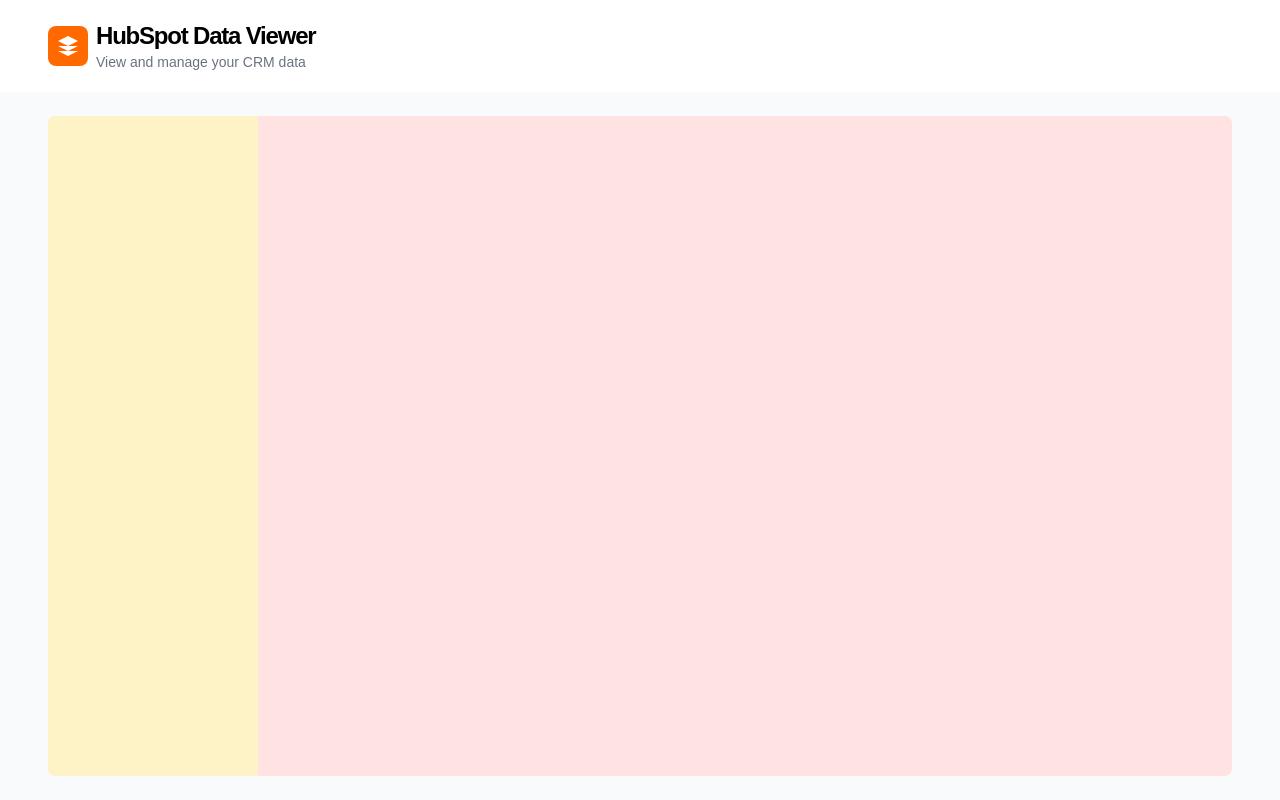
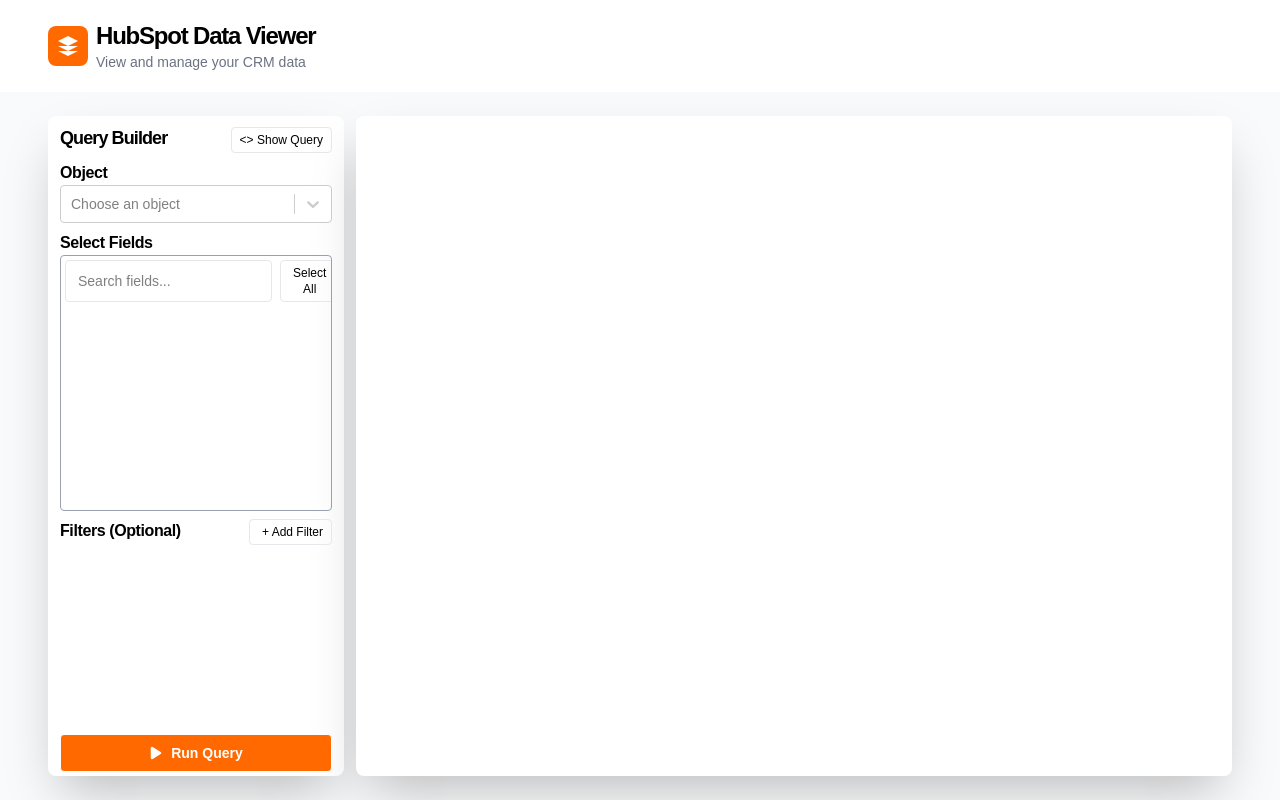
Before and after one commit to adityaswarupparida/hubspot-data-viewer, a Next.js app in the folder frontend/: page / in a window 1280 px wide. Built offline with nearby package versions, Linux system fonts and the light colour scheme.

Commit message:
Add query builder layout

```diff
--- a/frontend/app/components/Dashboard.tsx
+++ b/frontend/app/components/Dashboard.tsx
@@ -58,7 +58,7 @@ export const Dashboard = () => {
     return (
         <div className="flex justify-center items-center w-full h-full">
             <div className="px-12 py-6 w-full h-full">
-                <div className="bg-orange-100 hover:bg-orange-200 w-full h-full rounded-lg">
+                <div className="w-full h-full rounded-lg">
                     <HubSpotDashboard />
                 </div>
             </div>
--- a/frontend/app/components/DataTable.tsx
+++ b/frontend/app/components/DataTable.tsx
@@ -74,14 +74,18 @@ export const DataTable = ({ properties, records }: {
     })
 
     return (
+        <div className="overflow-hidden h-full">
+            <div className="text-lg tracking-tighter font-semibold pl-3 py-2">
+                Query Results ({records.length} records)
+            </div>
         <div className="overflow-x-auto">
-            <table className="border-collapse">
-                <thead className="bg-gray-200">
+            <table className="border-collapse text-sm">
+                <thead className="bg-gray-100">
                     {table.getHeaderGroups().map(hg => (
                         <tr key={hg.id}>
                             {hg.headers.map(header => (
                                 <th key={header.id}
-                                    className="border px-2"
+                                    className="border border-gray-300 px-2 py-1"
                                 >
                                     {flexRender(
                                         header.column.columnDef.header,
@@ -94,15 +98,17 @@ export const DataTable = ({ properties, records }: {
                 </thead>
                 <tbody>
                     {table.getRowModel().rows.map(row => (
-                        <tr key={row.id} className="bg-white hover:bg-gray-50">
+                        <tr key={row.id} className="bg-white hover:bg-orange-50">
                             {row.getVisibleCells().map(cell => (
                                 <td key={cell.id}
-                                    className="border w-40 text-md px-2 text-nowrap"
+                                    className="border border-gray-300 w-52 text-md px-2 py-1"
                                 >
-                                    {flexRender(
-                                        cell.column.columnDef.cell,
-                                        cell.getContext()
-                                    )}
+                                    <div className="truncate w-52">
+                                        {flexRender(
+                                            cell.column.columnDef.cell,
+                                            cell.getContext()
+                                        )}
+                                    </div>
                                 </td>
                             ))}
                         </tr>
@@ -110,5 +116,6 @@ export const DataTable = ({ properties, records }: {
                 </tbody>
             </table>
         </div>
+        </div>
     );
 }
--- a/frontend/app/components/HubSpotDashboard.tsx
+++ b/frontend/app/components/HubSpotDashboard.tsx
@@ -2,6 +2,7 @@
 import { useEffect, useState } from "react";
 import { CRMObjectProperty, CRMObjectRecord, DataTable } from "./DataTable";
 import { LoadContacts } from "../utils";
+import { QueryBuilder } from "./QueryBuilder";
 
 export const HubSpotDashboard = () => {
     const [data, setData] = useState<CRMObjectRecord[]>([]);
@@ -27,35 +28,11 @@ export const HubSpotDashboard = () => {
     }, []);
 
     return (
-        <div className="w-full h-full flex bg-red-100 rounded-lg">
-            <div className="w-64 h-full rounded-l-lg bg-amber-100"></div>
-            <div className="w-full h-full">
-                {/* <table className="w-full border border-collapse border-gray-500">
-                    <thead>
-                        <tr>
-                            <th>
-                                Contact
-                            </th>
-                             <th>
-                                Contact
-                            </th>
-                             <th>
-                                Contact
-                            </th>
-                             <th>
-                                Contact
-                            </th>
-                        </tr>
-                    </thead>
-                    <tbody>
-                        <tr>
-                            <td>6</td>
-                            <td>7</td>
-                            <td>8</td>
-                            <td>9</td>
-                        </tr>
-                    </tbody>
-                </table> */}
+        <div className="w-full h-full flex gap-3 rounded-lg">
+            <div className="w-1/4 shrink-0 h-full rounded-lg bg-white shadow-2xl">
+                <QueryBuilder properties={columns}/>
+            </div>
+            <div className="flex-1 h-full bg-white rounded-lg shadow-2xl overflow-hidden">
                 { !loading && <DataTable records={data} properties={columns}/>}
             </div>
         </div>
--- /dev/null
+++ b/frontend/app/components/QueryBuilder.tsx
@@ -0,0 +1,128 @@
+"use client"
+import { FaPlay } from "react-icons/fa6";
+import { CRMObjectProperty } from "./DataTable";
+import { useState } from "react";
+import Select from 'react-select';
+
+export const QueryBuilder = ({ properties }: {
+    properties:  CRMObjectProperty[]
+}) => {
+    const [showQuery, setShowQuery] = useState<boolean>(false);
+    const [selectAll, setSelectAll] = useState<boolean>(false);
+    const [fieldFilter, setFieldFilter] = useState<string>("");
+    const options = [
+        { value: 'contacts', label: 'Contacts' },
+        { value: 'carts', label: 'Carts' }
+    ]
+    return (
+        <div className="px-3 py-2 mx-auto w-full h-full relative">
+            <div className="text-lg mb-2 flex justify-between">
+                <div className="tracking-tighter font-semibold">
+                    Query Builder
+                </div>
+                <div>
+                    {!showQuery && <button className="border border-gray-200 cursor-pointer rounded hover:border-orange-500 hover:text-orange-600 pl-2 pr-2 py-1 text-xs" onClick={() => setShowQuery(s => !s)}>{`<>`} Show Query</button>}
+                    {showQuery && <button className="border border-gray-200 cursor-pointer rounded hover:border-orange-500 hover:text-orange-600 pl-2 pr-2 py-1 text-xs" onClick={() => setShowQuery(s => !s)}>{`<>`} Hide Query</button>}
+                </div>
+            </div>
+            <div className="flex flex-col items-start mb-2">
+                <div className="font-semibold tracking-tight">Object</div>
+                <div className="w-full">
+                    <Select
+                        className="focus:outline outline-orange-500 text-sm"
+                        options={options}
+                        placeholder={`Choose an object`}
+                        // styles={{
+                        //     control: (base) => ({
+                        //         ...base,
+                        //         // minHeight: "32px",
+                        //         // height: "32px",
+                        //     }),
+                        //     valueContainer: (base) => ({
+                        //         ...base,
+                        //         // padding: "3px 6px",
+                        //     }),
+                        //     input: (base) => ({
+                        //         ...base,
+                        //         margin: 0,
+                        //         padding: 0,
+                        //     }),
+                        //     indicatorsContainer: (base) => ({
+                        //         ...base,
+                        //         height: "32px",
+                        //     }),
+                        //     dropdownIndicator: (base) => ({
+                        //         ...base,
+                        //         padding: 0,
+                        //         scale: 0.75
+                        //     }),
+                        //     clearIndicator: (base) => ({
+                        //         ...base,
+                        //         padding: "4px",
+                        //     }),
+                        //     indicatorSeparator: (base) => ({
+                        //         ...base,
+                        //         visibility: "hidden"
+                        //     })
+                        // }}
+                    />
+                </div>
+            </div>
+            <div className="mb-2">
+                <div className="font-semibold tracking-tight">Select Fields</div>
+                <div className="h-64 w-full border border-gray-400 rounded">
+                    <div className="p-1 h-full relative overflow-hidden">
+                        <div className="flex justify-between gap-2 mb-1">
+                            <input type="text" className="border flex-1 px-3 py-1 text-sm border-gray-200 rounded focus:outline-2 outline-orange-500" value={fieldFilter} onChange={(e) => setFieldFilter(e.target.value)} placeholder="Search fields..."></input>
+                            <button className="border border-gray-200 hover:border-orange-500 hover:text-orange-600 cursor-pointer rounded pl-3 pr-2 py-1 text-xs">Select All</button>
+                        </div>
+                        <div className="h-full w-full overflow-y-auto px-2">
+                            {properties.length > 0 &&
+                                properties.filter(p => !p.hidden && p.label.toLowerCase().includes(fieldFilter.toLowerCase()))
+                                          .map(p => (
+                                <div className="flex gap-2">
+                                    <input type="checkbox" />
+                                    <div className="text-xs font-bold">{p.label} <span>({p.type})</span></div>
+                                </div>
+                            ))}
+                            {/* <div className="flex gap-2">
+                                <input type="checkbox" />
+                                <div className="text-xs font-bold">First Name <span>(string)</span></div>
+                            </div>
+                            <div className="flex gap-2">
+                                <input type="checkbox" />
+                                <div className="text-xs font-bold">Last Name <span>(string)</span></div>
+                            </div>
+                            <div className="flex gap-2">
+                                <input type="checkbox" />
+                                <div className="text-xs font-bold">Date of Birth <span>(string)</span></div>
+                            </div>
+                            <div className="flex gap-2">
+                                <input type="checkbox" />
+                                <div className="text-xs font-bold">Address <span>(string)</span></div>
+                            </div> */}
+                        </div>
+                        {/* <div className="absolute h-24 w-full bg-red-300 bottom-0 left-0">
+
+                        </div> */}
+                    </div>
+                </div>
+            </div>
+            <div className="mb-2 flex justify-between">
+                <div className="font-semibold tracking-tight">Filters (Optional)</div>
+                <button className="border border-gray-200 hover:border-orange-500 hover:text-orange-600 cursor-pointer rounded pl-3 pr-2 py-1 text-xs">+ Add Filter</button>
+            </div>
+            {showQuery && <div className="mb-2">
+                <div>
+                    <div className="font-semibold tracking-tight">Query (HubSpot API Format)</div>
+                    <div className="bg-gray-200 rounded w-full h-64"></div>
+                </div>
+            </div>}
+            <div className="absolute bottom-0 left-0 w-full px-3 pb-1">
+                <button className="flex gap-2 w-full items-center border py-2 justify-center bg-orange-500 hover:bg-orange-600 rounded cursor-pointer text-white font-bold text-sm">
+                    <FaPlay /> Run Query
+                </button>
+            </div>
+        </div>
+    );
+}
--- a/frontend/package.json
+++ b/frontend/package.json
@@ -10,12 +10,12 @@
   },
   "dependencies": {
     "@tanstack/react-table": "^8.21.3",
-    "ag-grid-react": "^35.0.0",
     "axios": "^1.13.2",
     "next": "16.0.10",
     "react": "19.2.1",
     "react-dom": "19.2.1",
-    "react-icons": "^5.5.0"
+    "react-icons": "^5.5.0",
+    "react-select": "^5.10.2"
   },
   "devDependencies": {
     "@tailwindcss/postcss": "^4",
```
Also changed, not shown: 1 other file (tests, documents, lock files or other folders).
